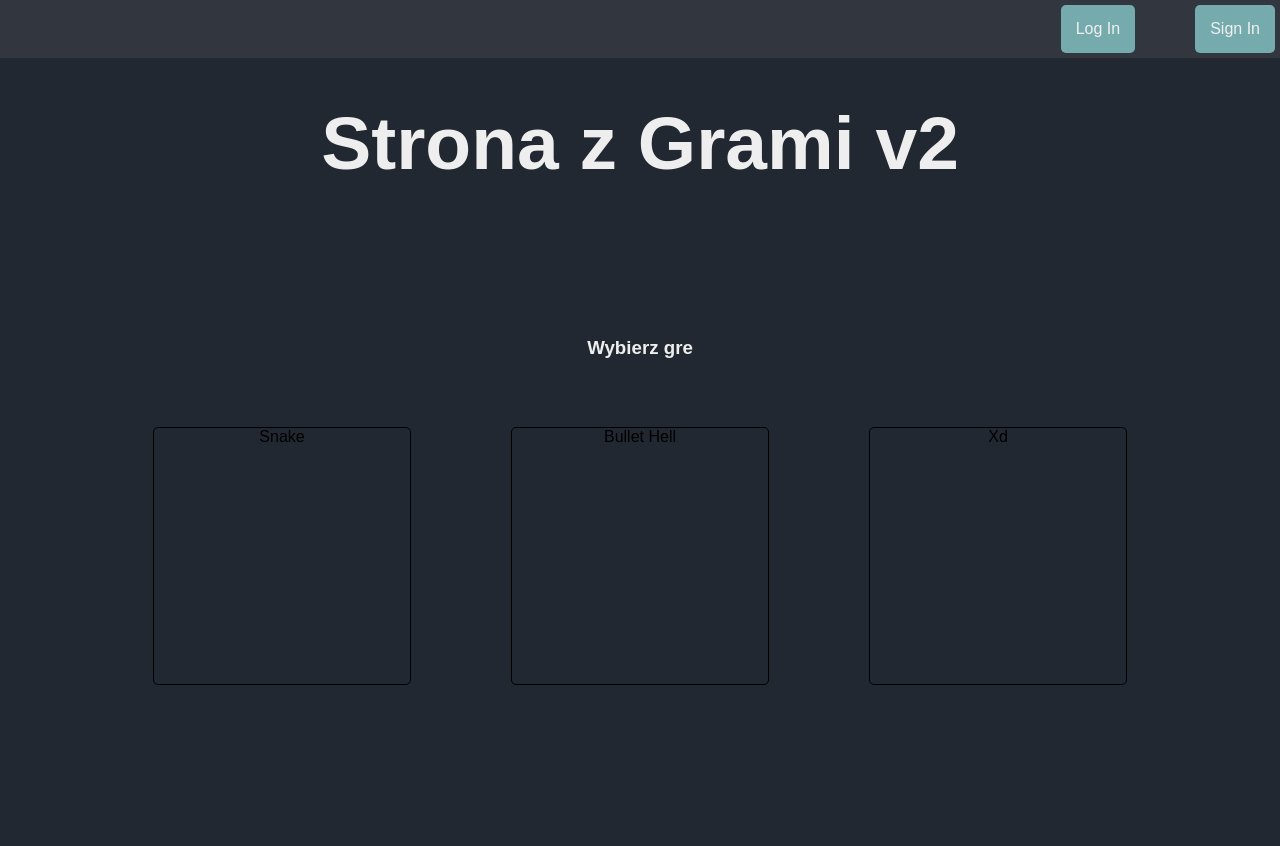
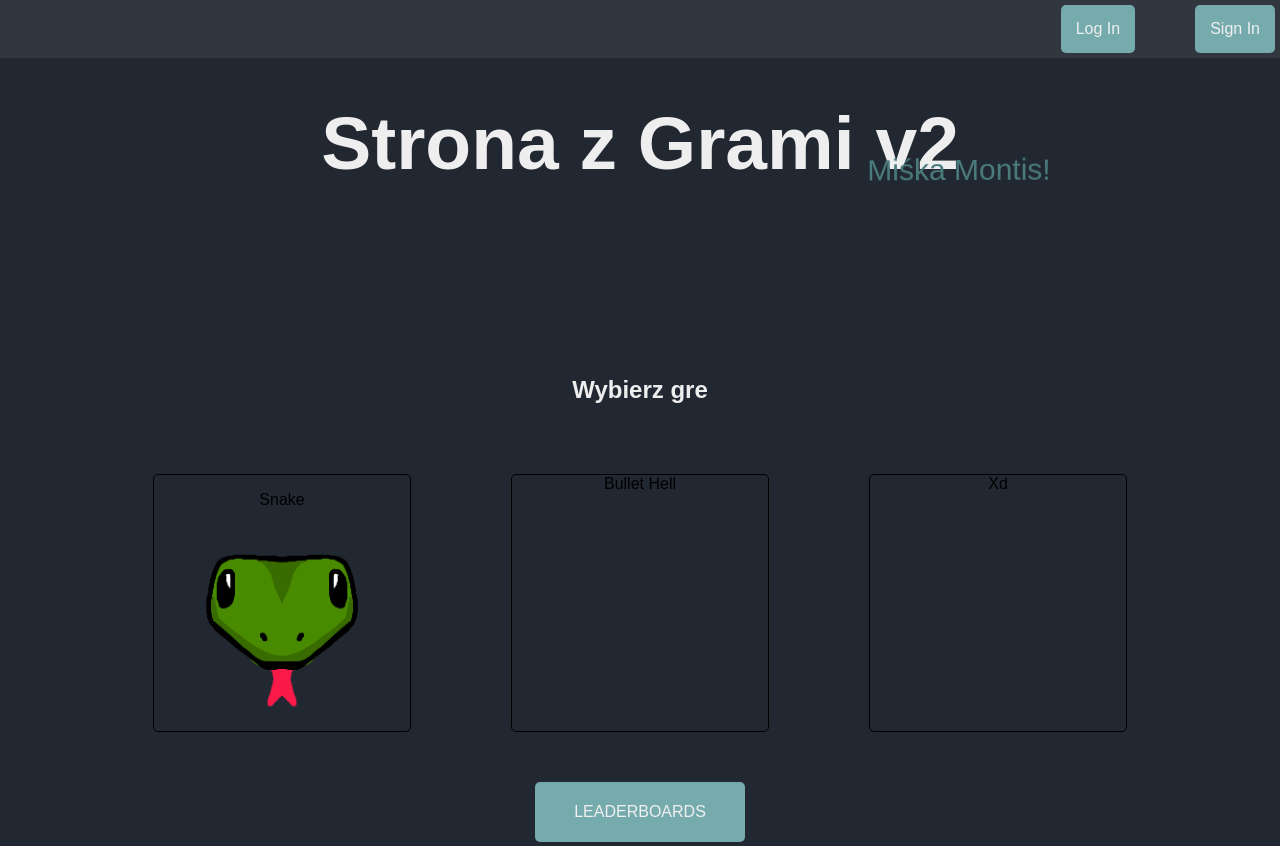
Before and after one commit to Czerryland/Strona_z_Grami_v2, a Django app: page /mainpage/ in a window 1280 px wide. Before the commit the page ends 685 px from the top, so only its background shows below. Run offline with Django 5.2, Linux system fonts and the light colour scheme; some web fonts are replaced.

Commit message:
Rozwiniecie strony glownej

```diff
--- a/Strona_z_Grami_v2/mainpage/static/style.css
+++ b/Strona_z_Grami_v2/mainpage/static/style.css
@@ -16,7 +16,6 @@ body {
   flex-direction: row;
   justify-content: end;
   gap: 50px;
-
 }
 
 .navbar>div{
@@ -37,6 +36,8 @@ body {
 
 header {
   margin-bottom: 20px;
+  position: relative;
+  display: inline-block;
 }
 
 h1{
@@ -45,7 +46,34 @@ h1{
   color:#EEEEEE;
   padding: 50px;
 }
-h3{
+.subtitle{
+  position: absolute;
+  right:-200px;
+  bottom: 100px;
+  font-size: 30px;
+  margin: 0;
+  padding: 0;
+  animation: subtitleAnim 4s infinite;
+  color: #497a7c;
+  z-index: 1;
+  user-select: none;
+  width: 500px;
+  text-overflow: clip;
+}
+
+@keyframes subtitleAnim {
+  0% {
+      transform: rotate(-10deg);
+  }
+  50% {
+      transform: rotate(10deg);
+  }
+  100% {
+      transform: rotate(-10deg);
+  }
+}
+
+h2{
   color:#EEEEEE;
   padding: 50px;
 }
@@ -73,6 +101,8 @@ h3{
   animation: tiltAnimation 5s infinite;
 }
 
+
+
 @keyframes tiltAnimation {
   0% {
       transform: scale(1.1) rotate(-5deg);
@@ -84,3 +114,36 @@ h3{
       transform: scale(1.1) rotate(-5deg);
   }
 }
+
+.container>div>img{
+  width: 15vw;
+  height: 15vw;
+}
+
+.leaderboards{
+  display: inline-block;
+  position: relative;
+  margin-top:50px ;
+  background: #76ABAE;
+  padding: 30px;
+  width: 150px;
+  border-radius: 5px;
+  transition: 0.3s;
+}
+
+.leaderboards:hover{
+  background: #396062;
+}
+
+.leaderboards>a{
+  color:#f0f0f0;
+  text-decoration: none;
+  position: absolute;
+  top: 0;
+  left: 0;
+  right: 0;
+  bottom: 0;
+  display: flex;
+  align-items: center;
+  justify-content: center;
+}
--- a/Strona_z_Grami_v2/mainpage/templates/index.html
+++ b/Strona_z_Grami_v2/mainpage/templates/index.html
@@ -14,14 +14,20 @@
     </nav>
         <header>
             <h1>Strona z Grami v2</h1>
+            <div class="subtitle">Miśka Montis!</div>
         </header>
         <main>
-            <h3>Wybierz gre</h3>
+            <h2>Wybierz gre</h2>
             <div class="container">
-                <div class="game1">Snake</div>
+                <div class="game1"><p>Snake</p>
+                    <img src="{% static 'snake.png' %}" alt="snake">
+                </div>
                 <div class="game2">Bullet Hell</div>
                 <div class="game3">Xd</div>
             </div>
         </main>
+        <div class="leaderboards">
+            <a href="">LEADERBOARDS</a>
+        </div>
 </body>
 </html>
```
Also changed, not shown: Strona_z_Grami_v2/mainpage/static/robloxanatomy.png (added), Strona_z_Grami_v2/mainpage/static/snake.png (added).
